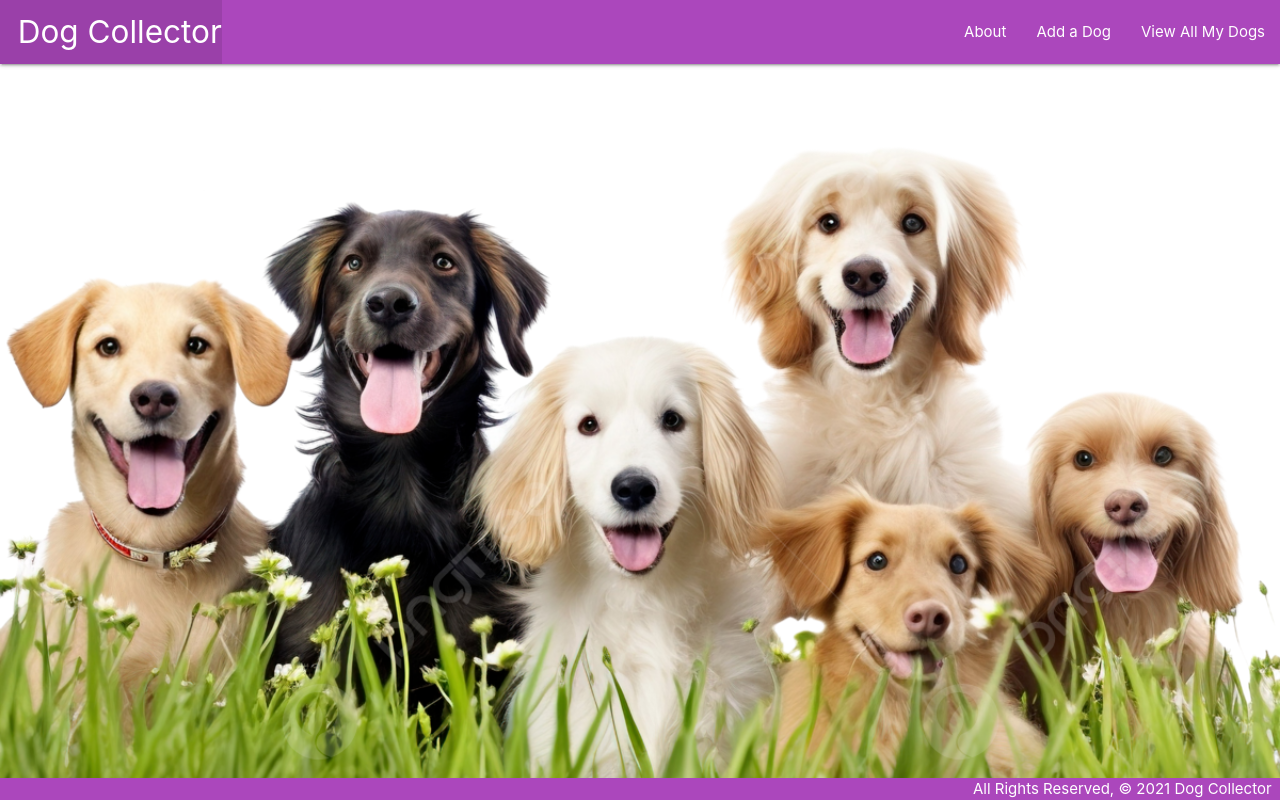
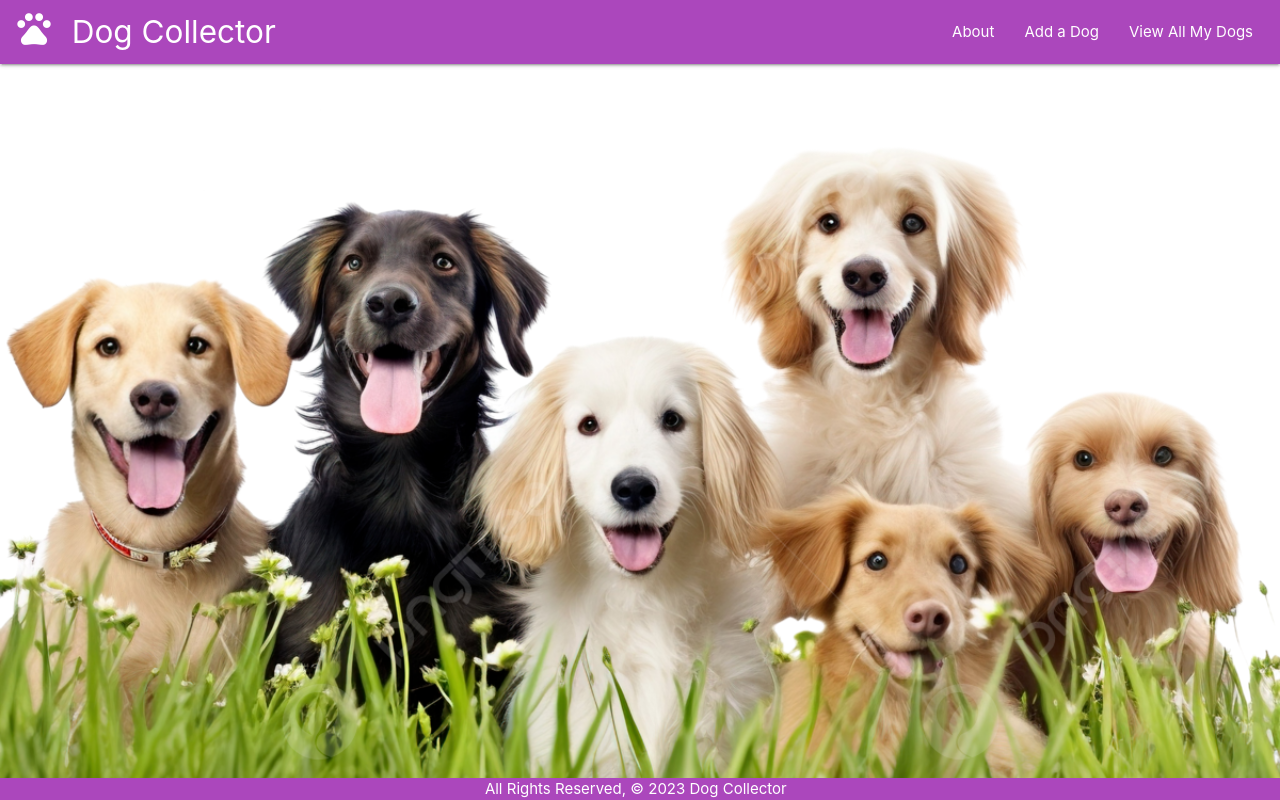
Before and after one commit to radshima/Dog-Collector, a Django app: page / in a window 1280 px wide. Run offline with Django 4.2, Linux system fonts and the light colour scheme.

Commit message:
home.css added

```diff
--- a/main_app/static/css/style.css
+++ b/main_app/static/css/style.css
@@ -19,3 +19,21 @@
   background-repeat: no-repeat;
 
 }
+
+
+.material-symbols-outlined {
+  font-size:48px;
+  position: relative;
+  top: 5px;
+}
+
+.brand-logo {
+  margin-left: 14px;
+}
+
+.right {
+  margin-right: 12px;
+}
+.footer-text {
+  text-align: center;
+}
--- a/main_app/templates/base.html
+++ b/main_app/templates/base.html
@@ -12,6 +12,10 @@
       href="https://cdnjs.cloudflare.com/ajax/libs/materialize/1.0.0/css/materialize.min.css"
     />
     <link rel="stylesheet" href="{% static 'css/style.css' %}" />
+    <link
+      rel="stylesheet"
+      href="https://fonts.googleapis.com/css2?family=Material+Symbols+Outlined:opsz,wght,FILL,GRAD@20..48,100..700,0..1,-50..200"
+    />
   </head>
   <body>
     <header class="navbar-fixed">
@@ -19,9 +23,10 @@
         <div class="nav-wrapper">
           <ul>
             <li>
-              <a href="{% url 'home' %}" class="left brand-logo"
-                >&nbsp;&nbsp;Dog Collector</a
-              >
+              <a href="{% url 'home' %}" class="left brand-logo">
+                <span class="material-symbols-outlined" style="font-size: 40px;"> pets </span
+                >&nbsp;&nbsp;Dog Collector
+              </a>
             </li>
           </ul>
           <ul class="right">
@@ -33,9 +38,9 @@
       </nav>
     </header>
     <main class="container">{% block content %} {% endblock %}</main>
-    <footer class="page-footer purple lighten-1" >
-      <div class="right">
-        All Rights Reserved, &copy; 2021 Dog Collector &nbsp;
+    <footer class="page-footer purple lighten-1">
+      <div class="footer-text">
+        All Rights Reserved, &copy; 2023 Dog Collector &nbsp;
       </div>
     </footer>
   </body>
```
